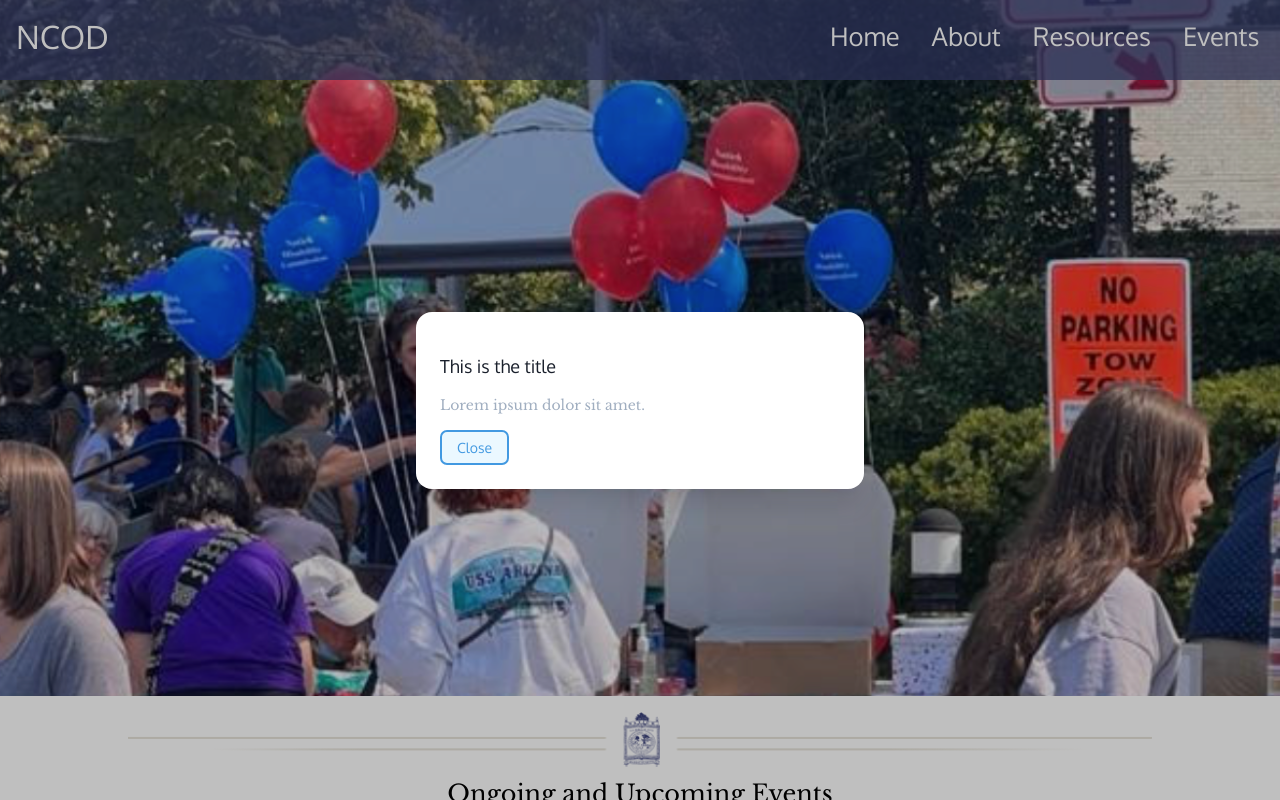
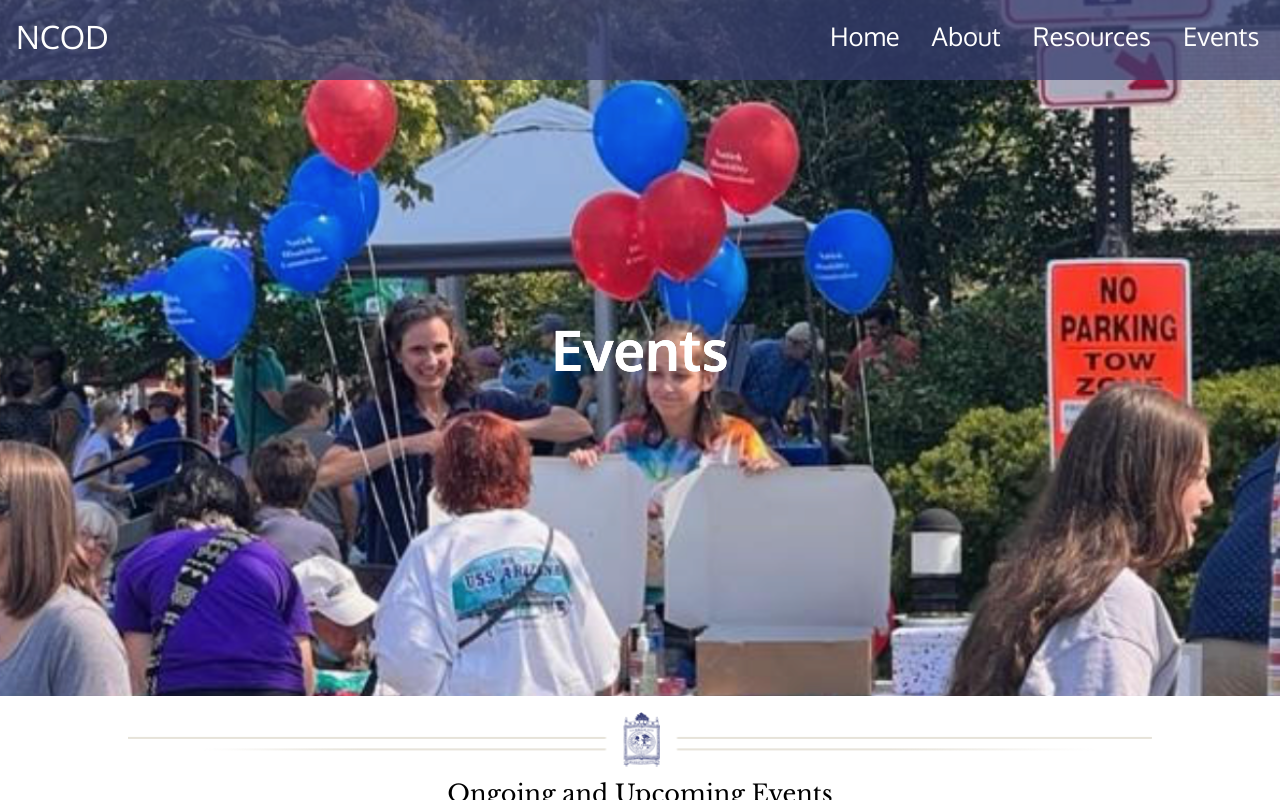
Before and after one commit to Aapuji/Natick-Disabilities-Website, a Next.js app: page /events in a window 1280 px wide. Shown: the top 800 px of the page. Built offline with nearby package versions, Linux system fonts and the light colour scheme.

Commit message:
Finished `CardPopup` (except closing button color) TODO: find better color for close button.

```diff
--- a/components/Card.js
+++ b/components/Card.js
@@ -5,29 +5,29 @@ import { WiTime3 } from 'react-icons/wi';
 import { FcCalendar } from 'react-icons/fc';
 import { FaMapMarkerAlt } from 'react-icons/fa';
 
-const Card  = ({ name, location, date, time, desc, brief }) => {
+const Card  = ({ title, location, date, time, desc, whenClick }) => {
 
-    function handleClick() {
-        console.log('increment like count');
-    }
+    // function handleClick() {
+    //     console.log('increment like count');
+    // }
 
     return <>
-        <div className={styles.card} onClick={handleClick}>
+        <div className={styles.card} onClick={whenClick}>
             <div className = {styles.cardcontent}>
-                <h1>{name}</h1>
+                <h1>{title}</h1>
                 <h4 className={styles.info}>
-                    <span className={styles.icon}><FcCalendar alt="Date of event"/></span>
+                    <span className={styles.calendarIcon}><FcCalendar alt="Date of event"/></span>
                     <span className={styles.infoDescriptor}> {date}</span>
                 </h4>
                 <h4 className={styles.info}>
-                    <span className={styles.icon}><WiTime3 alt="Time of event"/></span>
-                    <span className={styles.infoDescriptor}> {time} <span>EST</span></span>
+                    <span className={styles.clockIcon}><WiTime3 alt="Time of event"/></span>
+                    <span className={styles.infoDescriptor}> {time} <span className={styles.est}>EST</span></span>
                 </h4>
                 <h4 className={styles.info}>
                     <span className={styles.markerIcon}><FaMapMarkerAlt alt="Location of event" /></span>
                     <span className={styles.infoDescriptor}> {location}</span>
                 </h4>
-                <p className={styles.desc}>{brief ?? desc}</p>
+                <p className={styles.desc}>{desc}</p>
             </div>
         </div>
     </>;
--- a/components/EventPopup.js
+++ b/components/CardPopup.js
@@ -1,11 +1,13 @@
 import { Dialog } from '@headlessui/react';
-import { Fragment, useState } from 'react';
+import { useState } from 'react';
+import Card from './Card';
+import Image from 'next/image';
 
-import styles from '../styles/EventPopup.module.css';
+import styles from '../styles/CardPopup.module.css';
 import utils from '../styles/utils.module.css';
 
-const EventPopup = ({ }) => {
-  let [isOpen, setIsOpen] = useState(true);
+const CardPopup = ({ title, location, date, time, desc, brief, detailedLocation }) => {
+  let [isOpen, setIsOpen] = useState(false);
 
   function closePopup() {
     setIsOpen(false);
@@ -16,15 +18,14 @@ const EventPopup = ({ }) => {
   }
 
   return <>
-    <div className={styles.openButtonContainer}>
-      <button
-        type="button"
-        onClick={openPopup}
-        className={styles.openButton}
-      >
-        Open dialog
-      </button>
-    </div>
+    <Card
+      title={title}
+      location={location}
+      date={date}
+      time={time}
+      desc={brief ?? desc}
+      whenClick={openPopup}
+    />
 
     <Dialog as="div" open={isOpen} onClose={closePopup} className={styles.popup}>
       <div className={styles.backdrop} aria-hidden="true" />
@@ -33,14 +34,19 @@ const EventPopup = ({ }) => {
         <div className={styles.panelContainer}>
           <Dialog.Panel className={styles.panel}>
             <Dialog.Title
-              as="h3"
+              as="h1"
               className={styles.title}
             >
-              This is the title
+              {title}
             </Dialog.Title>
             <div className={styles.content}>
+              <div className={styles.info}>
+                <h4>Date: {date}</h4>
+                <h4>Time: {time} <span class={styles.est}>EST</span></h4>
+                <h4>Location: {detailedLocation ?? location}</h4>
+              </div>
               <p className={styles.description}>
-                Lorem ipsum dolor sit amet.
+                {desc}
               </p>
             </div>
 
@@ -50,7 +56,7 @@ const EventPopup = ({ }) => {
                 className={styles.closeButton}
                 onClick={closePopup}
               >
-                Close
+                Got it, thanks!
               </button>
             </div>
           </Dialog.Panel>
@@ -60,4 +66,4 @@ const EventPopup = ({ }) => {
   </>;
 }
 
-export default EventPopup;
+export default CardPopup;
--- a/pages/events.js
+++ b/pages/events.js
@@ -2,7 +2,7 @@ import Layout from '../components/Layout';
 import styles from '../styles/Events.module.css'
 import Card from '../components/Card';
 import Section from '../components/Section';
-import EventPopup from '../components/EventPopup';
+import CardPopup from '../components/CardPopup';
 
 export default function Events() {
   return <>
@@ -13,40 +13,39 @@ export default function Events() {
           subtitle="See what's in store for the near future."
           imgName="Ongoing and Upcoming Events"
         >
-          <EventPopup />
+          {/* <EventPopup /> */}
 
           <div className={styles.cards}>
-            <Card
-              name = "NCOD Commission Meeting 3"
+            <CardPopup
+              title = "NCOD Commission Meeting 3"
               date = "Jan 31"
               time = "9:30 PM"
 
               location = "NCOD Office"
               desc = "To all of those who are interested, this meeting will consist of brainstorming ideas for our events that are to be taking place this season. Lorem ipsum dolor sit amet, consectetur adipiscing elit, sed do eiusmod tempor incididunt ut labore et dolore magna aliqua. Duis ultricies lacus sed turpis tincidunt id aliquet risus feugiat. Scelerisque eu ultrices vitae auctor eu. Elit pellentesque habitant morbi tristique senectus. Malesuada bibendum arcu vitae elementum curabitur vitae nunc sed velit. Tortor at auctor urna nunc id. Augue interdum velit euismod in pellentesque massa placerat duis ultricies. Tortor posuere ac ut consequat semper viverra nam libero justo. Pellentesque habitant morbi tristique senectus et. Egestas sed sed risus pretium quam vulputate. Mauris augue neque gravida in fermentum et sollicitudin ac orci. Sit amet mauris commodo quis imperdiet massa. Enim tortor at auctor urna nunc id. Lorem sed risus ultricies tristique nulla aliquet. Arcu cursus euismod quis viverra nibh cras pulvinar mattis nunc. Quis lectus nulla at volutpat diam ut. Fermentum iaculis eu non diam phasellus vestibulum. Fusce id velit ut tortor pretium viverra suspendisse potenti nullam. Ut porttitor leo a diam sollicitudin tempor id. Luctus accumsan tortor posuere ac."
             />
-            <Card
-              name = "NCOD Commission Meeting 3"
+            <CardPopup
+              title = "NCOD Commission Meeting 3"
+              date = "Jan 31"
+              time = "9:30 PM"
+              location = "NCOD Office"
+              desc = "To all of those who are interested, this meeting will consost of brainstorming ideas for our events that are to be taking place this season. Lorem ipsum dolor sit amet, consectetur adipiscing elit, sed do eiusmod tempor incididunt ut labore et dolore magna aliqua. Duis ultricies lacus sed turpis tincidunt id aliquet risus feugiat. Scelerisque eu ultrices vitae auctor eu. Elit pellentesque habitant morbi tristique senectus. Malesuada bibendum arcu vitae elementum curabitur vitae nunc sed velit. Tortor at auctor urna nunc id. Augue interdum velit euismod in pellentesque massa placerat duis ultricies. Tortor posuere ac ut consequat semper viverra nam libero justo. Pellentesque habitant morbi tristique senectus et. Egestas sed sed risus pretium quam vulputate. Mauris augue neque gravida in fermentum et sollicitudin ac orci. Sit amet mauris commodo quis imperdiet massa. Enim tortor at auctor urna nunc id. Lorem sed risus ultricies tristique nulla aliquet. Arcu cursus euismod quis viverra nibh cras pulvinar mattis nunc. Quis lectus nulla at volutpat diam ut. Fermentum iaculis eu non diam phasellus vestibulum. Fusce id velit ut tortor pretium viverra suspendisse potenti nullam. Ut porttitor leo a diam sollicitudin tempor id. Luctus accumsan tortor posuere ac."
+            />
+            <CardPopup
+              title = "NCOD Commission Meeting 3"
               date = "Jan 31"
               time = "9:30 PM"
 
               location = "NCOD Office"
               desc = "To all of those who are interested, this meeting will consost of brainstorming ideas for our events that are to be taking place this season. Lorem ipsum dolor sit amet, consectetur adipiscing elit, sed do eiusmod tempor incididunt ut labore et dolore magna aliqua. Duis ultricies lacus sed turpis tincidunt id aliquet risus feugiat. Scelerisque eu ultrices vitae auctor eu. Elit pellentesque habitant morbi tristique senectus. Malesuada bibendum arcu vitae elementum curabitur vitae nunc sed velit. Tortor at auctor urna nunc id. Augue interdum velit euismod in pellentesque massa placerat duis ultricies. Tortor posuere ac ut consequat semper viverra nam libero justo. Pellentesque habitant morbi tristique senectus et. Egestas sed sed risus pretium quam vulputate. Mauris augue neque gravida in fermentum et sollicitudin ac orci. Sit amet mauris commodo quis imperdiet massa. Enim tortor at auctor urna nunc id. Lorem sed risus ultricies tristique nulla aliquet. Arcu cursus euismod quis viverra nibh cras pulvinar mattis nunc. Quis lectus nulla at volutpat diam ut. Fermentum iaculis eu non diam phasellus vestibulum. Fusce id velit ut tortor pretium viverra suspendisse potenti nullam. Ut porttitor leo a diam sollicitudin tempor id. Luctus accumsan tortor posuere ac."
             />
-            <Card
-              name = "NCOD Commission Meeting 3"
+            <CardPopup
+              title = "NCOD Commission Meeting 3"
               date = "Jan 31"
               time = "9:30 PM"
 
               location = "NCOD Office"
-              desc = "To all of those who are interested, this meeting will consost of brainstorming ideas for our events that are to be taking place this season. Lorem ipsum dolor sit amet, consectetur adipiscing elit, sed do eiusmod tempor incididunt ut labore et dolore magna aliqua. Duis ultricies lacus sed turpis tincidunt id aliquet risus feugiat. Scelerisque eu ultrices vitae auctor eu. Elit pellentesque habitant morbi tristique senectus. Malesuada bibendum arcu vitae elementum curabitur vitae nunc sed velit. Tortor at auctor urna nunc id. Augue interdum velit euismod in pellentesque massa placerat duis ultricies. Tortor posuere ac ut consequat semper viverra nam libero justo. Pellentesque habitant morbi tristique senectus et. Egestas sed sed risus pretium quam vulputate. Mauris augue neque gravida in fermentum et sollicitudin ac orci. Sit amet mauris commodo quis imperdiet massa. Enim tortor at auctor urna nunc id. Lorem sed risus ultricies tristique nulla aliquet. Arcu cursus euismod quis viverra nibh cras pulvinar mattis nunc. Quis lectus nulla at volutpat diam ut. Fermentum iaculis eu non diam phasellus vestibulum. Fusce id velit ut tortor pretium viverra suspendisse potenti nullam. Ut porttitor leo a diam sollicitudin tempor id. Luctus accumsan tortor posuere ac."
-            />
-            <Card
-              name = "NCOD Commission Meeting 3"
-              date = "Jan 31"
-              time = "9:30 PM"
-
-              location = "NCOD Office"
-              desc = "To all of those who are interested, this meeting will consost of brainstorming ideas for our events that are to be taking place this season. Lorem ipsum dolor sit amet, consectetur adipiscing elit, sed do eiusmod tempor incididunt ut labore et dolore magna aliqua. Duis ultricies lacus sed turpis tincidunt id aliquet risus feugiat. Scelerisque eu ultrices vitae auctor eu. Elit pellentesque habitant morbi tristique senectus. Malesuada bibendum arcu vitae elementum curabitur vitae nunc sed velit. Tortor at auctor urna nunc id. Augue interdum velit euismod in pellentesque massa placerat duis ultricies. Tortor posuere ac ut consequat semper viverra nam libero justo. Pellentesque habitant morbi tristique senectus et. Egestas sed sed risus pretium quam vulputate. Mauris augue neque gravida in fermentum et sollicitudin ac orci. Sit amet mauris commodo quis imperdiet massa. Enim tortor at auctor urna nunc id. Lorem sed risus ultricies tristique nulla aliquet. Arcu cursus euismod quis viverra nibh cras pulvinar mattis nunc. Quis lectus nulla at volutpat diam ut. Fermentum iaculis eu non diam phasellus vestibulum. Fusce id velit ut tortor pretium viverra suspendisse potenti nullam. Ut porttitor leo a diam sollicitudin tempor id. Luctus accumsan tortor posuere ac."
+              desc = "Nothing to see here..."
             />
           </div>
         </Section>
@@ -56,32 +55,32 @@ export default function Events() {
           imgName="Notable Past Events"
         >
           <div className={styles.cards}>
-            <Card
-              name = "NCOD Commission Meeting 3"
+            <CardPopup
+              title = "NCOD Commission Meeting 3"
               date = "Jan 31"
               time = "9:30 PM"
 
               location = "NCOD Office"
               desc = "To all of those who are interested, this meeting will consost of brainstorming ideas for our events that are to be taking place this season. Lorem ipsum dolor sit amet, consectetur adipiscing elit, sed do eiusmod tempor incididunt ut labore et dolore magna aliqua. Duis ultricies lacus sed turpis tincidunt id aliquet risus feugiat. Scelerisque eu ultrices vitae auctor eu. Elit pellentesque habitant morbi tristique senectus. Malesuada bibendum arcu vitae elementum curabitur vitae nunc sed velit. Tortor at auctor urna nunc id. Augue interdum velit euismod in pellentesque massa placerat duis ultricies. Tortor posuere ac ut consequat semper viverra nam libero justo. Pellentesque habitant morbi tristique senectus et. Egestas sed sed risus pretium quam vulputate. Mauris augue neque gravida in fermentum et sollicitudin ac orci. Sit amet mauris commodo quis imperdiet massa. Enim tortor at auctor urna nunc id. Lorem sed risus ultricies tristique nulla aliquet. Arcu cursus euismod quis viverra nibh cras pulvinar mattis nunc. Quis lectus nulla at volutpat diam ut. Fermentum iaculis eu non diam phasellus vestibulum. Fusce id velit ut tortor pretium viverra suspendisse potenti nullam. Ut porttitor leo a diam sollicitudin tempor id. Luctus accumsan tortor posuere ac."
             />
-            <Card
-              name = "NCOD Commission Meeting 3"
+            <CardPopup
+              title = "NCOD Commission Meeting 3"
               date = "Jan 31"
               time = "9:30 PM"
 
               location = "NCOD Office"
               desc = "To all of those who are interested, this meeting will consost of brainstorming ideas for our events that are to be taking place this season. Lorem ipsum dolor sit amet, consectetur adipiscing elit, sed do eiusmod tempor incididunt ut labore et dolore magna aliqua. Duis ultricies lacus sed turpis tincidunt id aliquet risus feugiat. Scelerisque eu ultrices vitae auctor eu. Elit pellentesque habitant morbi tristique senectus. Malesuada bibendum arcu vitae elementum curabitur vitae nunc sed velit. Tortor at auctor urna nunc id. Augue interdum velit euismod in pellentesque massa placerat duis ultricies. Tortor posuere ac ut consequat semper viverra nam libero justo. Pellentesque habitant morbi tristique senectus et. Egestas sed sed risus pretium quam vulputate. Mauris augue neque gravida in fermentum et sollicitudin ac orci. Sit amet mauris commodo quis imperdiet massa. Enim tortor at auctor urna nunc id. Lorem sed risus ultricies tristique nulla aliquet. Arcu cursus euismod quis viverra nibh cras pulvinar mattis nunc. Quis lectus nulla at volutpat diam ut. Fermentum iaculis eu non diam phasellus vestibulum. Fusce id velit ut tortor pretium viverra suspendisse potenti nullam. Ut porttitor leo a diam sollicitudin tempor id. Luctus accumsan tortor posuere ac."
             />
-            <Card
-              name = "NCOD Commission Meeting 3"
+            <CardPopup
+              title = "NCOD Commission Meeting 3"
               date = "Jan 31"
               time = "9:30 PM"
 
               location = "NCOD Office"
               desc = "To all of those who are interested, this meeting will consost of brainstorming ideas for our events that are to be taking place this season. Lorem ipsum dolor sit amet, consectetur adipiscing elit, sed do eiusmod tempor incididunt ut labore et dolore magna aliqua. Duis ultricies lacus sed turpis tincidunt id aliquet risus feugiat. Scelerisque eu ultrices vitae auctor eu. Elit pellentesque habitant morbi tristique senectus. Malesuada bibendum arcu vitae elementum curabitur vitae nunc sed velit. Tortor at auctor urna nunc id. Augue interdum velit euismod in pellentesque massa placerat duis ultricies. Tortor posuere ac ut consequat semper viverra nam libero justo. Pellentesque habitant morbi tristique senectus et. Egestas sed sed risus pretium quam vulputate. Mauris augue neque gravida in fermentum et sollicitudin ac orci. Sit amet mauris commodo quis imperdiet massa. Enim tortor at auctor urna nunc id. Lorem sed risus ultricies tristique nulla aliquet. Arcu cursus euismod quis viverra nibh cras pulvinar mattis nunc. Quis lectus nulla at volutpat diam ut. Fermentum iaculis eu non diam phasellus vestibulum. Fusce id velit ut tortor pretium viverra suspendisse potenti nullam. Ut porttitor leo a diam sollicitudin tempor id. Luctus accumsan tortor posuere ac."
             />
-            <Card
-              name = "NCOD Commission Meeting 3"
+            <CardPopup
+              title = "NCOD Commission Meeting 3"
               date = "Jan 31"
               time = "9:30 PM"
 
--- a/styles/Card.module.css
+++ b/styles/Card.module.css
@@ -25,12 +25,11 @@
 .cardcontent .info {
     margin-top: 0px;
     margin-bottom: 5px;
-    /* text-overflow:clip; */
 }
 
 .infoDescriptor {
     position: relative;
-    bottom: 5px; /* Was 10px before */
+    bottom: 0.45em; /* Was 10px before */
 }
 
 .desc {
@@ -45,12 +44,26 @@
     -webkit-line-clamp: 4;  /* limit to 4 lines */
 }
 
+.est {
+    opacity: 0.5;
+}
+
 .icon {
     position: relative;
-    font-size: large; /* Was xx-large */
+    /* font-size: large; Was xx-large */
+    font-size: 1.5em;
+}
+
+.calendarIcon {
+    composes: icon;
+}
+
+.clockIcon {
+    composes: icon;
 }
 
 .markerIcon {
     composes: icon;
     color: red;
+    /* margin-top: 0.05em; */
 }
--- a/styles/EventPopup.module.css
+++ b/styles/CardPopup.module.css
@@ -52,13 +52,13 @@
   min-height: 100%;
   align-items: center;
   justify-content: center;
-  padding: 1rem;
+  padding: 5rem;
   text-align: center;
 }
 
 .panel {
   width: 100%;
-  max-width: 28rem;
+  max-width: 80%;
   overflow: hidden;
   border-radius: 1rem;
   background-color: white;
@@ -70,19 +70,25 @@
 }
 
 .title {
-  font-size: 1.125rem;
-  font-weight: 500;
-  line-height: 1.5rem;
-  color: #1a202c;
+  text-align: center;
+  margin-top: 0.25rem;
 }
 
 .content {
   margin-top: 0.5rem;
 }
 
+.info {
+  line-height: 0.5em;
+}
+
+.est {
+  opacity: 50%;
+}
+
 .description {
   font-size: 0.875rem;
-  color: #a0aec0;
+  line-height: 1.5em;
 }
 
 .closeButtonContainer {
@@ -95,18 +101,18 @@
   border-radius: 0.375rem;
   border-width: 1px;
   border-color: transparent;
-  background-color: #ebf8ff;
+  background-color: #fff5f5;
   padding-left: 1rem;
   padding-right: 1rem;
   padding-top: 0.5rem;
   padding-bottom: 0.5rem;
   font-size: 0.875rem;
   font-weight: 500;
-  color: #4299e1;
+  color: #742a2a;
 }
 
 .closeButton:hover {
-  background-color: #bee3f8;
+  background-color: #fed7d7;
 }
 
 .closeButton:focus {
```
